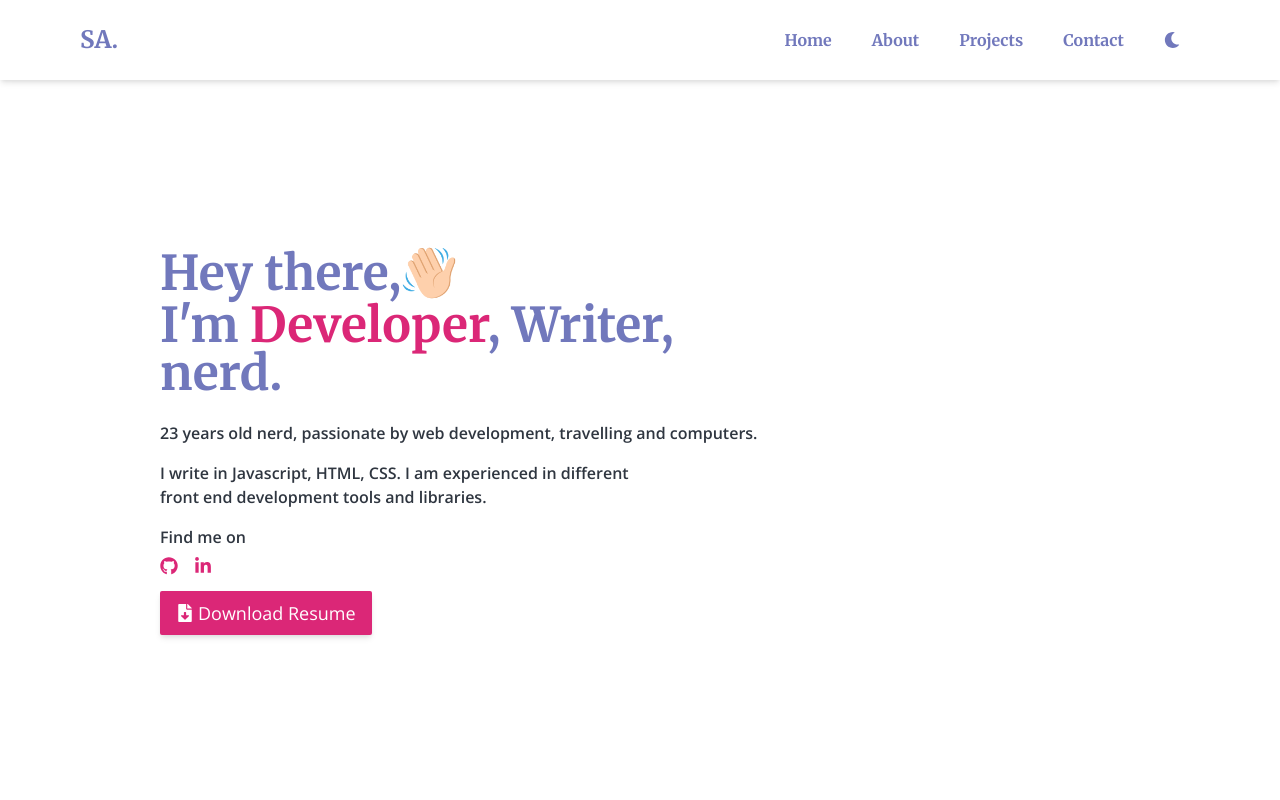
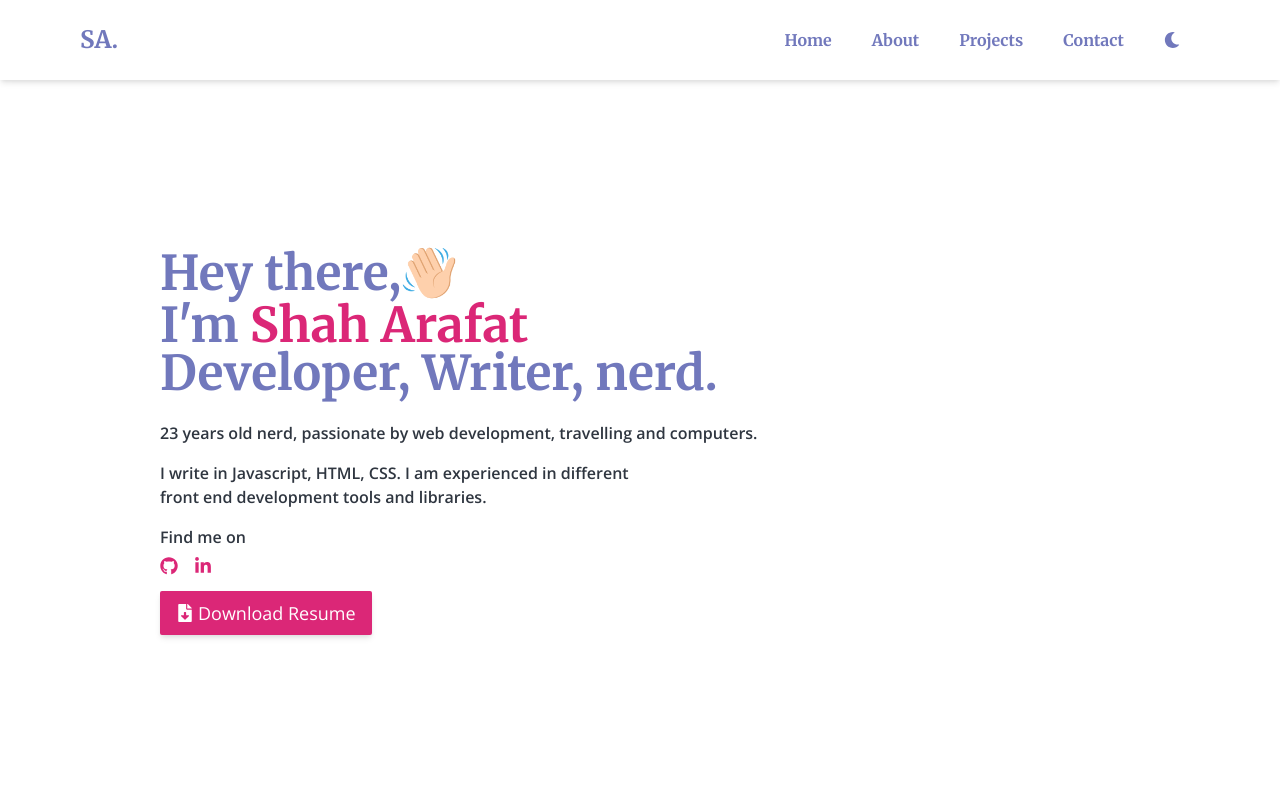
Before and after one commit to Shaharafat/personal-portfolio, a Next.js app: page / in a window 1280 px wide. Shown: the top 800 px of the page. Built offline with nearby package versions, Linux system fonts and the light colour scheme.

Commit message:
intro title changed

```diff
--- a/components/Container.js
+++ b/components/Container.js
@@ -49,6 +49,8 @@ const Container = (props) => {
         left: 0,
         behavior: "smooth",
       });
+      // close mobile nav
+      setIsMobileNavActive(false)
     }
   };
 
--- a/components/Intro.js
+++ b/components/Intro.js
@@ -24,9 +24,10 @@ const Intro = () => {
               alt="wave icon"
             />
           </span>
-          I'm <span className="text-pink-600">Developer</span>, Writer,
-          <br />
-          nerd.
+          {/* I'm <span className="text-pink-600">Developer</span>, Writer, */}
+          I'm <span className="text-pink-600">Shah Arafat</span>
+          <br/>
+          Developer, Writer, nerd.
         </h1>
         <p className="font-openSans mt-6 font-semibold text-electroMagnetic dark:text-white">
           23 years old nerd, passionate by web development, travelling and
```
